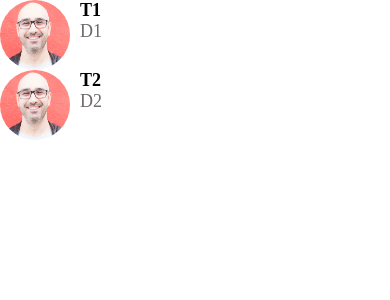
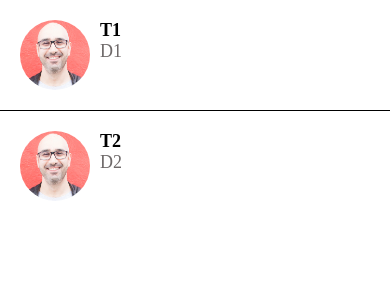
Before and after one commit to cammac725/donewithit, a React Native app: screen / in a window 390 px wide. Shown: the top 300 px of the page. Built offline with nearby package versions, Linux system fonts and the light colour scheme.

Commit message:
separator

```diff
--- a/app/components/ListItem.js
+++ b/app/components/ListItem.js
@@ -19,6 +19,7 @@ function ListItem({ title, subTitle, image }) {
 const styles = StyleSheet.create({
   container: {
     flexDirection: 'row',
+    padding: 20
   },
   image: {
     width: 70,
--- /dev/null
+++ b/app/components/ListItemSeparator.js
@@ -0,0 +1,20 @@
+import React from 'react';
+import { StyleSheet, View } from 'react-native'
+
+import colors from '../config/colors'
+
+function ListItemSeparator() {
+  return (
+    <View style={styles.separator} />
+  );
+}
+
+const styles = StyleSheet.create({
+  separator: {
+    width: '100%',
+    height: 1,
+    backgroundColor: colors.black,
+  },
+})
+
+export default ListItemSeparator;
--- /dev/null
+++ b/app/components/Screen.js
@@ -0,0 +1,19 @@
+import React from 'react';
+import Constants from 'expo-constants';
+import { StyleSheet, SafeAreaView } from 'react-native';
+
+function Screen({ children }) {
+  return (
+    <SafeAreaView style={styles.screen}>
+      {children}
+    </SafeAreaView>
+  );
+}
+
+const styles = StyleSheet.create({
+  screen: {
+    paddingTop: Constants.statusBarHeight,
+  }
+})
+
+export default Screen;
--- a/app/screens/MessagesScreen.js
+++ b/app/screens/MessagesScreen.js
@@ -1,13 +1,9 @@
 import React from 'react';
-import {
-  FlatList,
-  SafeAreaView,
-  StyleSheet,
-  Platform,
-  StatusBar } from 'react-native'
-import Constants from 'expo-constants'
+import { View, FlatList, StyleSheet } from 'react-native'
 
 import ListItem from '../components/ListItem'
+import Screen from '../components/Screen';
+import ListItemSeparator from '../components/ListItemSeparator';
 
 const messages = [
   {
@@ -26,26 +22,24 @@ const messages = [
 
 function MessagesScreen(props) {
   return (
-    <SafeAreaView style={styles.screen}>
+    <Screen>
       <FlatList
         data={messages}
         keyExtractor={message => message.id.toString()}
-        renderItem={({ item }) =>
+        renderItem={({ item }) => (
           <ListItem
             title={item.title}
             subTitle={item.description}
             image={item.image}
           />
-        }
-      />
-    </SafeAreaView>
+        )}
+        ItemSeparatorComponent={ListItemSeparator} />
+    </Screen>
   );
 }
 
 const styles = StyleSheet.create({
-  screen: {
-    paddingTop: Constants.statusBarHeight
-  }
+
 })
 
 export default MessagesScreen;
```
